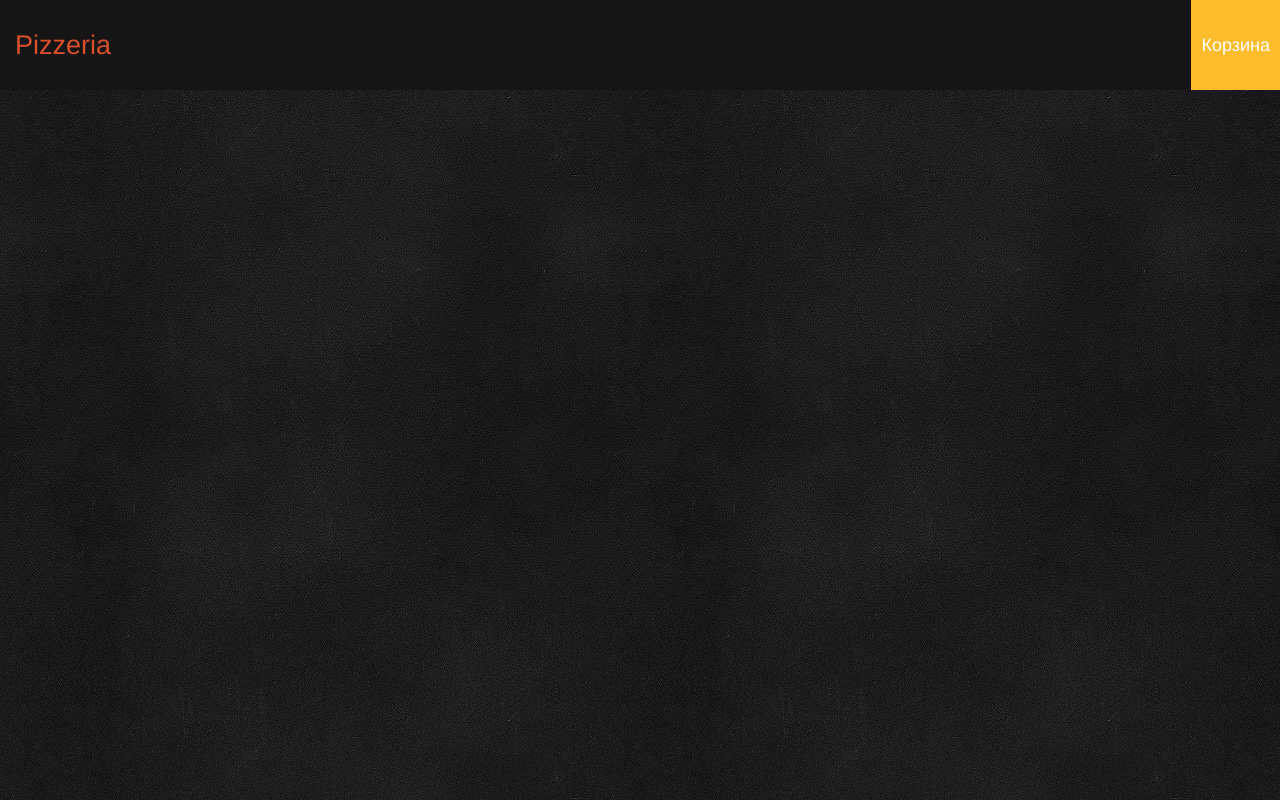
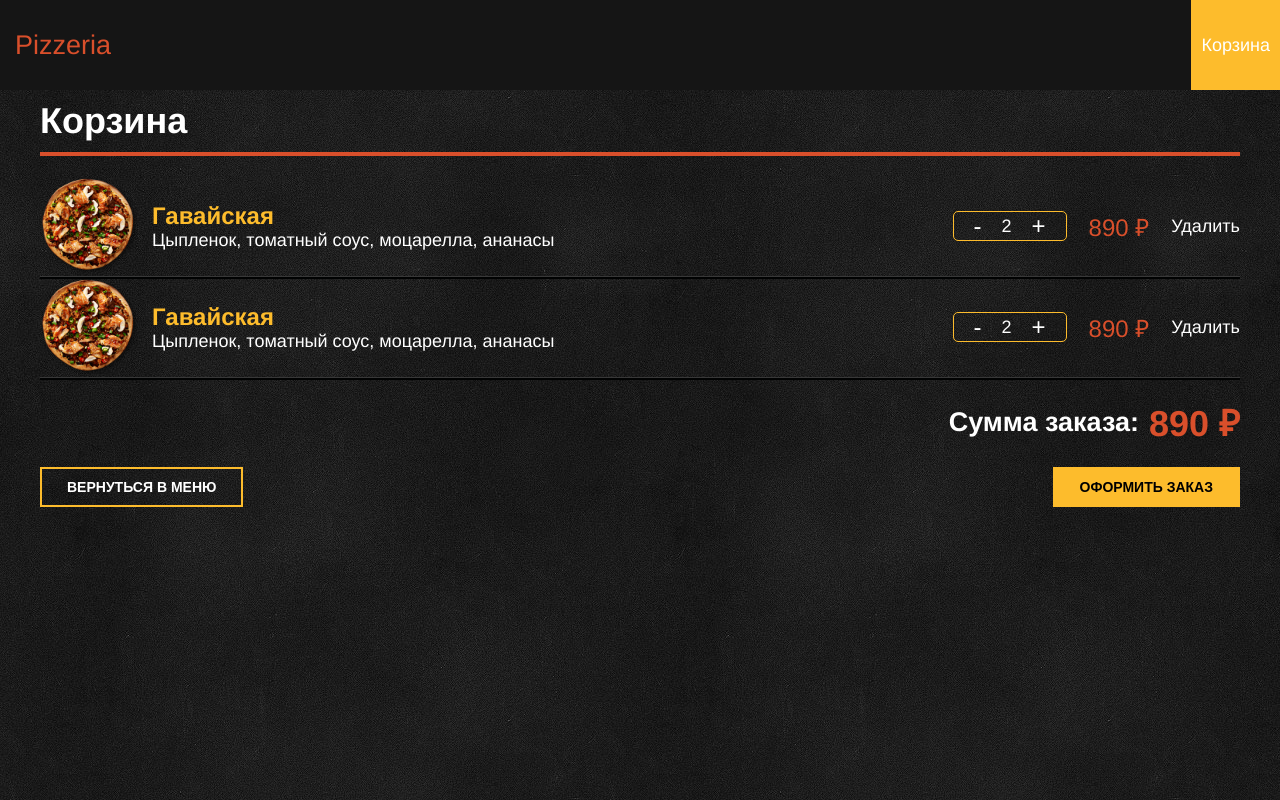
Before and after one commit to jozhik-prav/pizzaria-test, a Vue app in the folder Pizzeria/ClientApp/: page /basket in a window 1280 px wide. Built offline with nearby package versions, Linux system fonts and the light colour scheme.

Commit message:
Создала компонент с корзиной

```diff
--- /dev/null
+++ b/Pizzeria/ClientApp/src/components/BasketItem.vue
@@ -0,0 +1,89 @@
+<template>
+    <article class="item">
+        <img class="item-img" src="../assets/1.png" alt="">
+        <main class="item-content">
+            <h5>Гавайская</h5>
+            <p>Цыпленок, томатный соус, моцарелла, ананасы</p>
+        </main>
+        <div class="item-control">
+            <button class="control-btn"> - </button>
+            <span> 2 </span>
+            <button class="control-btn"> + </button>
+        </div>
+        <div class="item-price">890 ₽</div>
+        <div class="item-delete">Удалить</div>
+    </article>
+</template>
+
+<script lang="ts">
+import { Component, Vue } from "vue-property-decorator";
+
+@Component
+export default class BasketItem extends Vue {
+
+}
+</script>
+
+<style lang="scss" scoped>
+    .item {
+        display: flex;
+        align-items: center;
+        box-shadow: 0px 2px 0px 0px #010202;
+        border-bottom: 1px solid #383838;
+    }
+
+    .item-img {
+        width: 100px;
+        flex: 0 0 auto;
+        margin-right: 12px;
+    }
+
+    .item-content {
+        display: flex;
+        flex: 1 1 auto;
+        flex-flow: column;
+        justify-content: center;
+        h5 {
+            color: #fdbc2c;
+            font-size: 24px;
+        }
+    }
+
+    .item-control {
+        flex: 0 0 auto;
+        display: flex;
+        align-items: center;
+        border: 1px solid #fdbc2c;
+        border-radius: 5px;
+        .control-btn {
+            background: transparent;
+            color: #fff;
+            padding: 0 20px;
+            border: none;
+            outline: none;
+            font-size: 24px;
+            cursor: pointer;
+
+            &:hover {
+                color: #D94F2B;
+            }
+        }
+    }
+
+    .item-price {
+        color: #D94F2B;
+        font-size: 24px;
+        flex: 0 0 auto;
+        display: flex;
+        flex-flow: column;
+        justify-content: center;
+        padding: 0 10px;
+        margin: 0 12px;
+    }
+
+    .item-delete {
+        display: flex;
+        flex-flow: column;
+        justify-content: center;
+    }
+</style>
--- a/Pizzeria/ClientApp/src/router/index.ts
+++ b/Pizzeria/ClientApp/src/router/index.ts
@@ -11,13 +11,10 @@ const routes: Array<RouteConfig> = [
     component: Menu
   },
   {
-    path: "/about",
-    name: "About",
-    // route level code-splitting
-    // this generates a separate chunk (about.[hash].js) for this route
-    // which is lazy-loaded when the route is visited.
+    path: "/basket",
+    name: "Basket",
     component: () =>
-      import(/* webpackChunkName: "about" */ "../views/About.vue")
+      import( "../views/Basket.vue")
   }
 ];
 
--- a/Pizzeria/ClientApp/src/views/About.vue
+++ /dev/null
@@ -1,5 +0,0 @@
-<template>
-  <div class="about">
-    <h1>This is an about page</h1>
-  </div>
-</template>
--- /dev/null
+++ b/Pizzeria/ClientApp/src/views/Basket.vue
@@ -0,0 +1,85 @@
+<template>
+    <div class="basket-container">
+        <h1 class="container-title">Корзина</h1>
+        <BasketItem></BasketItem>
+        <BasketItem></BasketItem>
+        <div class="basket-total">
+            <div class="total-label">Сумма заказа:</div>
+            <div class="total-value">890 ₽</div>
+        </div>
+        <div class="basket-footer">
+            <button class="btn btn-outline-primary">Вернуться в меню</button>
+            <button class="btn btn-primary">Оформить заказ</button>
+        </div>
+    </div>
+</template>
+
+<script lang="ts">
+import { Component, Vue } from "vue-property-decorator";
+import BasketItem from "@/components/BasketItem.vue";
+
+@Component({
+  components: {
+   BasketItem
+  }
+})
+export default class Basket extends Vue {}
+</script>
+
+<style lang="scss">
+    .container-title {
+        border-bottom: 4px solid #D94F2B;
+        margin-bottom: 20px;
+        padding-bottom: 10px;
+    }
+
+    .basket-total {
+        display: flex;
+        justify-content: flex-end;
+        align-items: center;
+        font-size: 1.5rem;
+        font-weight: 700;
+        margin: 20px 0;
+    }
+
+    .total-value {
+        color: #D94F2B;
+        padding-left: 10px;
+        font-size: 2rem;
+    }
+
+    .basket-footer {
+        display: flex;
+        justify-content: space-between;
+    }
+
+    .btn {
+        margin-bottom: 14px;
+        padding: 10px 25px;
+        font-size: 14px;
+        font-weight: 700;
+        border-width: 2px;
+        border-style: solid;
+        transition: all 0.3s;
+        text-transform: uppercase;
+        background: transparent;
+        cursor: pointer;
+    }
+
+    .btn-primary {
+        background-color: #fdbc2c;
+        border-color: #fdbc2c;
+        &:hover {
+            background: #D94F2B;
+            color: #fff;
+        }
+    }
+
+    .btn-outline-primary {
+        border-color: #fdbc2c;
+        color: #fff;
+        &:hover {
+            background: #D94F2B;
+        }
+    }
+</style>
```
